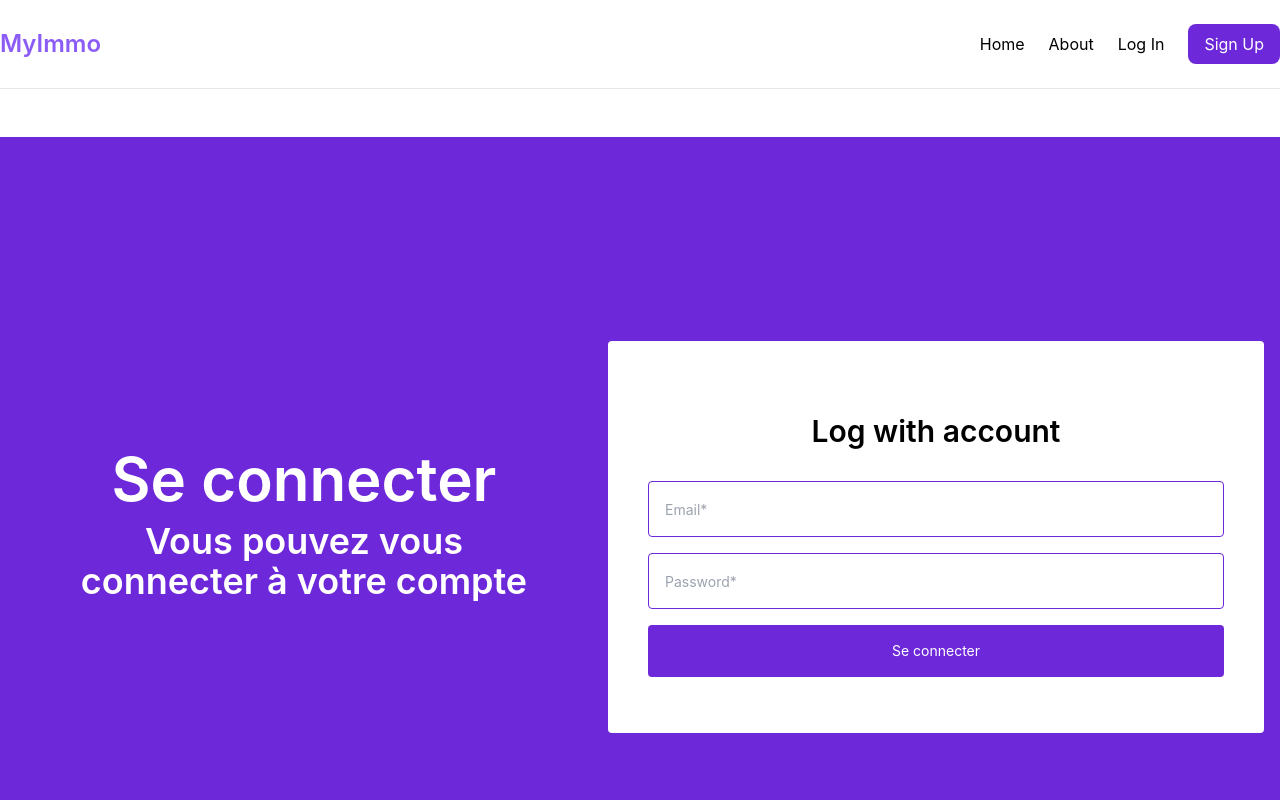
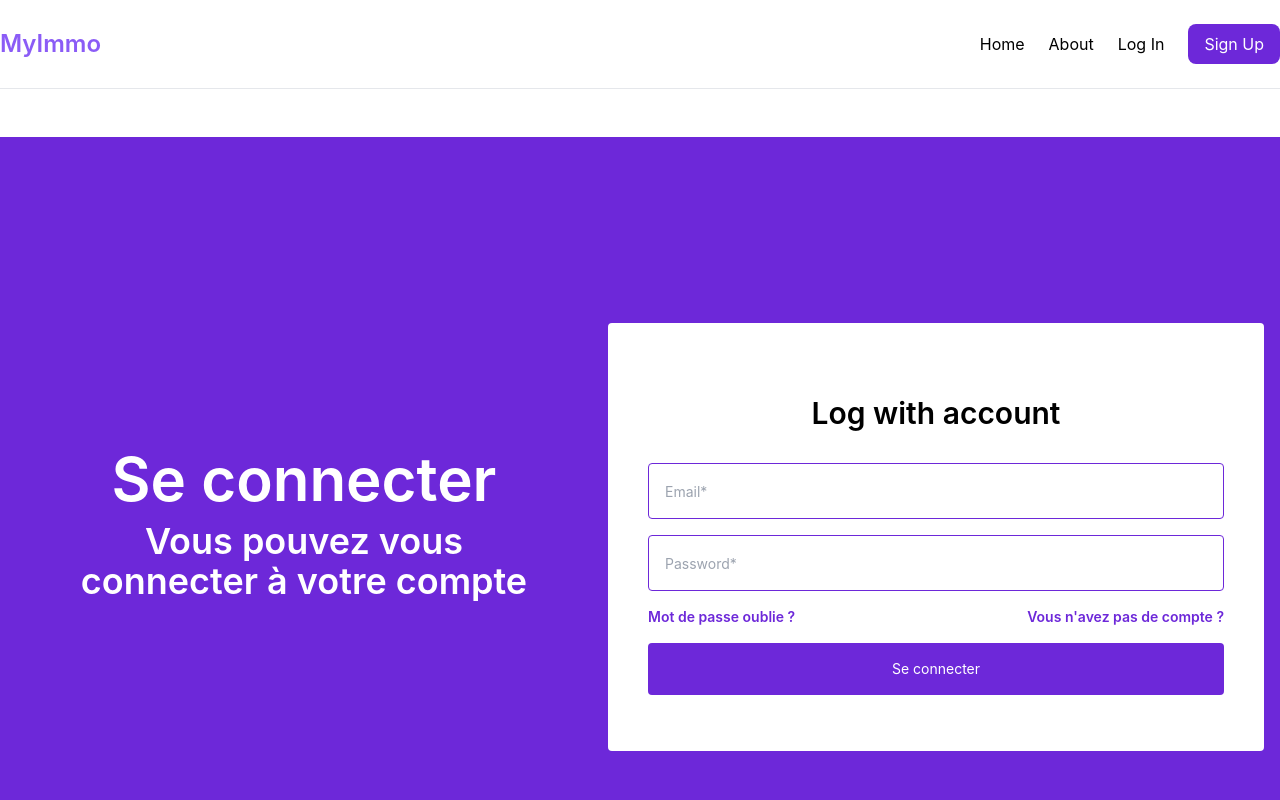
Before and after one commit to elhadjtall/SITE_AGENCE, a React (Vite) app in the folder frontend/: page /login in a window 1280 px wide. Shown: the top 800 px of the page. Built offline with nearby package versions, Linux system fonts and the light colour scheme.

Commit message:
Ajout du login

```diff
--- a/frontend/src/pages/Login.jsx
+++ b/frontend/src/pages/Login.jsx
@@ -1,4 +1,7 @@
 import React from 'react'
+
+// importation des liens
+import { Link } from 'react-router-dom';
 
 const Login = () => {
   return (
@@ -16,6 +19,10 @@ const Login = () => {
                 <form className='flex flex-col gap-y-4'>
                     <input className='border border-violet-700  outline-none rounded w-full px-4 h-14 text-sm' type="email" placeholder='Email*' />
                     <input className='border border-violet-700  outline-none rounded w-full px-4 h-14 text-sm' type="password" placeholder='Password*' />
+                    <div className='flex justify-between text-sm'>
+                        <Link className='text-violet-700 font-semibold'>Mot de passe oublie ?</Link>
+                        <Link className='text-violet-700 font-semibold'>Vous n'avez pas de compte ?</Link>
+                    </div>
                     <div className='flex gap-x-2'>
                         <button className='bg-violet-700 hover:bg-violet-800 text-white rounded p-4 text-sm w-full transition'>Se connecter</button>
                     </div>
```
